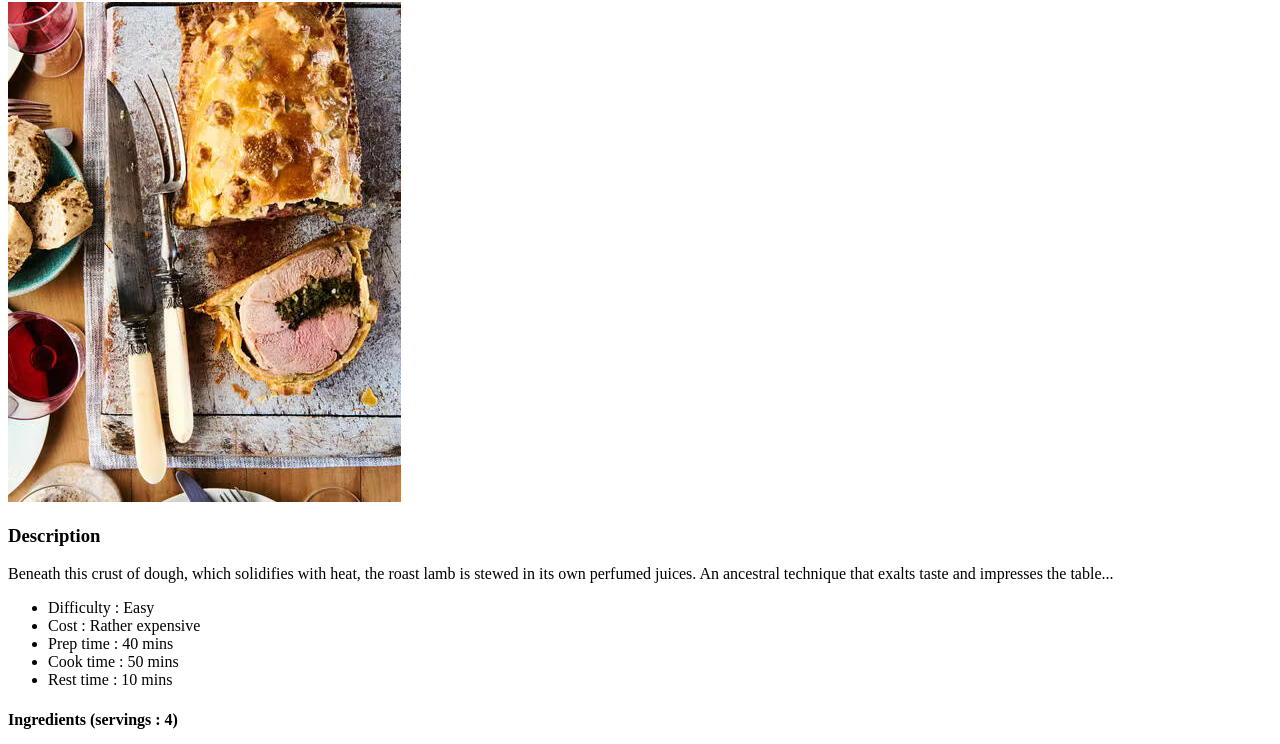
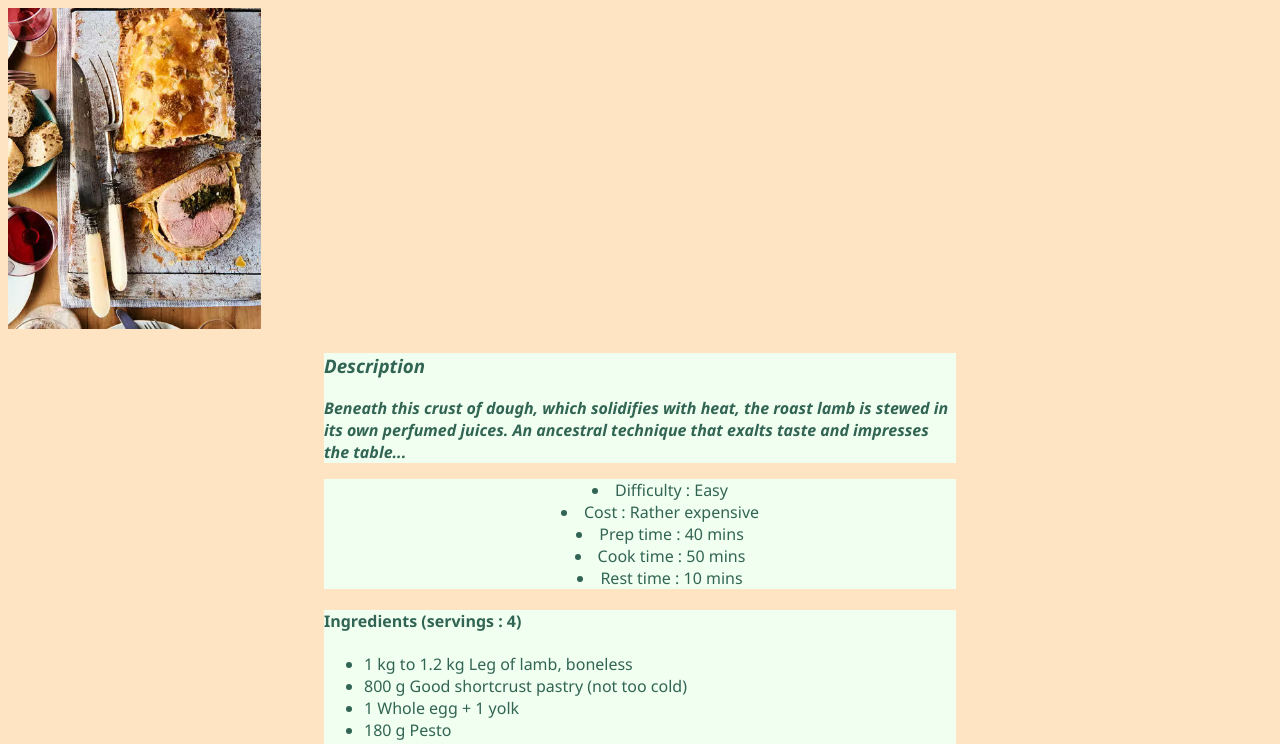
Before and after one commit to iFryTheReal/odin-recipes, a plain HTML site: page recipes/roast-lamb.html in a window 1280 px wide. Shown: the part 78-822 px from the top of the page. Drawn offline with Linux system fonts and the light colour scheme.

Commit message:
Add basic style sheet

```diff
--- a/recipes/roast-lamb.html
+++ b/recipes/roast-lamb.html
@@ -3,6 +3,7 @@
   <head>
     <meta charset="UTF-8" />
     <meta name="viewport" content="width=device-width, initial-scale=1.0" />
+    <link rel="stylesheet" href="../styles/style.css" />
     <title>Carrot salad</title>
   </head>
   <body>
@@ -13,13 +14,17 @@
       alt="Lamb roast stuffed with herbs in a shortcrust pastry presented on a cutting board, a piece is sliced off"
     />
 
+    <div class="recipe-content">
+      <div class="description centered">
         <h3>Description</h3>
         <p>
-      Beneath this crust of dough, which solidifies with heat, the roast lamb is
-      stewed in its own perfumed juices. An ancestral technique that exalts
-      taste and impresses the table...
+          Beneath this crust of dough, which solidifies with heat, the roast
+          lamb is stewed in its own perfumed juices. An ancestral technique that
+          exalts taste and impresses the table...
         </p>
+      </div>
 
+      <div class="infos centered">
         <ul>
           <li>Difficulty : Easy</li>
           <li>Cost : Rather expensive</li>
@@ -27,7 +32,9 @@
           <li>Cook time : 50 mins</li>
           <li>Rest time : 10 mins</li>
         </ul>
+      </div>
 
+      <div class="ingredients centered">
         <h4>Ingredients (servings : 4)</h4>
         <ul>
           <li>1 kg to 1.2 kg Leg of lamb, boneless</li>
@@ -39,34 +46,38 @@
           <li>2 garlic cloves</li>
           <li>Salt and freshly ground pepper</li>
         </ul>
+      </div>
 
+      <div class="steps">
         <h4>Steps</h4>
         <ol>
           <li>
-        Start this recipe by preheating the oven to 180°C. Peel and degerm the
-        garlic. Chop it with the parsley. Zest the lemon. Mix with the pesto.
-        Spread the mixture over the meat with a teaspoon. Season with pepper,
-        roll up the meat to form a roast and tie. Season again with pepper.
+            Start this recipe by preheating the oven to 180°C. Peel and degerm
+            the garlic. Chop it with the parsley. Zest the lemon. Mix with the
+            pesto. Spread the mixture over the meat with a teaspoon. Season with
+            pepper, roll up the meat to form a roast and tie. Season again with
+            pepper.
           </li>
           <li>
-        Roll out the shortcrust pastry on a floured work surface to a thickness
-        of about 3 mm. Cut out a rectangle slightly larger than the roast, and
-        place it on your parchment-covered baking sheet. Place the roast in the
-        center, then place another, larger rectangle on top to cover it
-        completely. Seal the pastry by pinching the edges with a fork, and make
-        2 small holes at the base of the roast.
+            Roll out the shortcrust pastry on a floured work surface to a
+            thickness of about 3 mm. Cut out a rectangle slightly larger than
+            the roast, and place it on your parchment-covered baking sheet.
+            Place the roast in the center, then place another, larger rectangle
+            on top to cover it completely. Seal the pastry by pinching the edges
+            with a fork, and make 2 small holes at the base of the roast.
           </li>
           <li>
             Brush the roast with the beaten egg and yolk. Using a pastry cutter,
             create decorations in the pastry scraps, place them on the roast,
-        pressing lightly, then brush them with the same mixture. Place in the
-        oven for 45 min
+            pressing lightly, then brush them with the same mixture. Place in
+            the oven for 45 min
           </li>
           <li>
             Turn off the oven and let the roast stand for 10 min before serving.
           </li>
         </ol>
-
+      </div>
+    </div>
     <a href="../index.html">Return</a>
   </body>
 </html>
--- /dev/null
+++ b/styles/style.css
@@ -0,0 +1,38 @@
+*{
+    font-family: 'Segoe UI', Tahoma, Geneva, Verdana, sans-serif;
+    color: rgb(50, 100, 84);
+}
+
+body{
+    background-color: bisque;
+}
+
+img{
+    width: 20%;
+    margin: auto;
+}
+
+.centered
+{
+    width: 50%;
+    margin: auto;
+}
+
+.description{
+    font-style: italic;
+    font-weight: bold;
+}
+
+.infos{
+    text-align: center;
+    list-style: inside;
+}
+
+.thumbnail{
+    height: 100px;
+    width: auto;
+}
+
+.recipe-content div{
+    background-color:honeydew;
+}
```
Also changed, not shown: index.html (+18 -0 lines), recipes/carrot-salad.html (+25 -14 lines), recipes/duck-rillettes.html (+29 -17 lines). Lines whose indentation alone changed are shown as unchanged.
